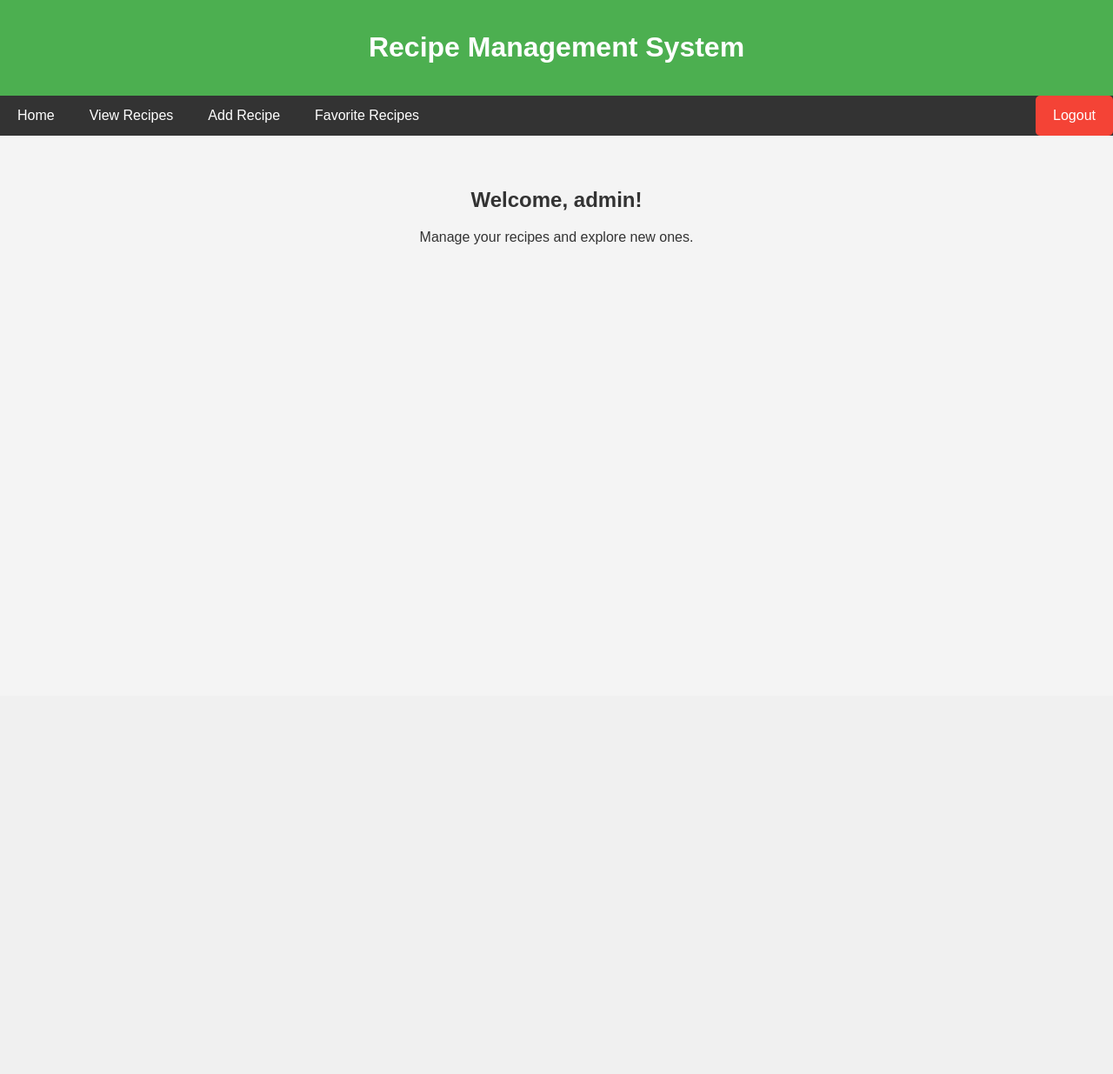
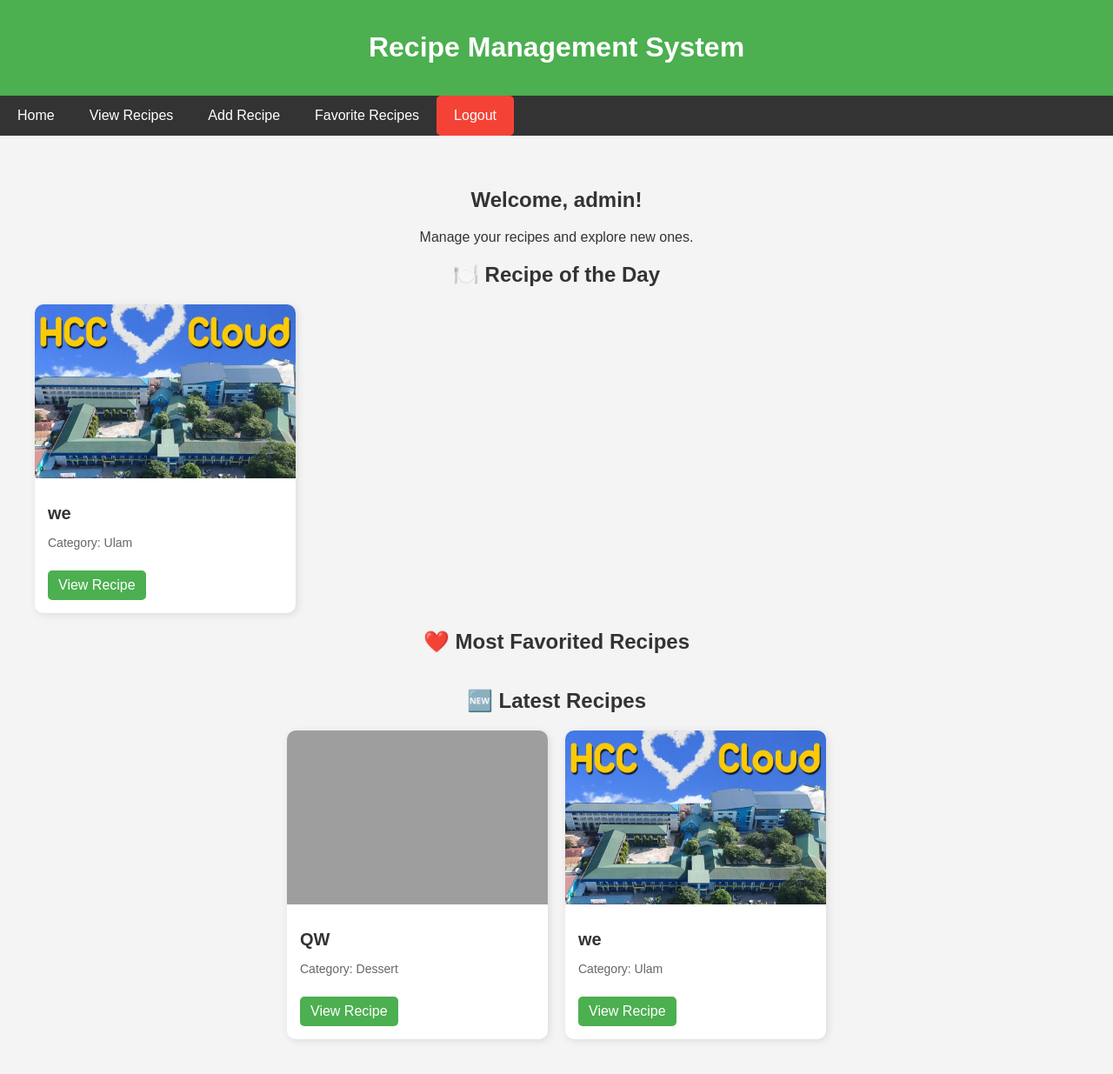
Before and after one commit to darren-simbulan/prelim, a PHP site: page /welcome.php in a window 1280 px wide. Shown: the whole page at 87% size. Before the commit the page ends 281 px from the top, so only its background shows below. Run offline with PHP 8.4, Linux system fonts and the light colour scheme; a user stored in the database is signed in; data comes from the database, SQL or seed files in the repository; data that the repository does not hold is empty; grey boxes are pictures that could not be loaded.

Commit message:
redesign

```diff
--- a/add_recipe.php
+++ b/add_recipe.php
@@ -23,7 +23,7 @@
     </div>
 
     <div class="nav">
-        <a href="dashboard.php">Home</a>
+        <a href="welcome.php">Home</a>
         <a href="index.php">View Recipes</a>
         <a href="add_recipe.php">Add Recipe</a>
         <a href="favorites.php">Favorite Recipes</a>
--- a/welcome.php
+++ b/welcome.php
@@ -4,6 +4,34 @@
     header("Location: index.html");
     exit();
 }
+
+$servername = "localhost";
+$username = "root";
+$password = "";
+$dbname = "user_db";
+
+$conn = new mysqli($servername, $username, $password, $dbname);
+if ($conn->connect_error) {
+    die("Connection failed: " . $conn->connect_error);
+}
+
+// Kuhanin ang pinakabagong 5 recipes
+$sql_latest = "SELECT * FROM recipes ORDER BY created_at DESC LIMIT 5";
+$result_latest = $conn->query($sql_latest);
+
+// Kuhanin ang most favorited recipes
+$sql_favorites = "SELECT recipes.*, COUNT(favorites.recipe_id) AS favorite_count
+                  FROM recipes
+                  JOIN favorites ON recipes.id = favorites.recipe_id
+                  GROUP BY favorites.recipe_id
+                  ORDER BY favorite_count DESC
+                  LIMIT 5";
+$result_favorites = $conn->query($sql_favorites);
+
+// Kuhanin ang Recipe of the Day (Random)
+$sql_random = "SELECT * FROM recipes ORDER BY RAND() LIMIT 1";
+$result_random = $conn->query($sql_random);
+$recipe_of_the_day = $result_random->fetch_assoc();
 ?>
 
 <!DOCTYPE html>
@@ -48,6 +76,48 @@
             padding: 20px;
             text-align: center;
         }
+        .recipe-container {
+            display: flex;
+            flex-wrap: wrap;
+            justify-content: center;
+            gap: 20px;
+        }
+        .recipe-card {
+            background: white;
+            width: 300px;
+            border-radius: 10px;
+            box-shadow: 2px 2px 10px rgba(0, 0, 0, 0.1);
+            overflow: hidden;
+            text-align: left;
+        }
+        .recipe-card img {
+            width: 100%;
+            height: 200px;
+            object-fit: cover;
+        }
+        .recipe-card .details {
+            padding: 15px;
+        }
+        .recipe-card h2 {
+            font-size: 20px;
+            margin: 10px 0;
+        }
+        .recipe-card p {
+            font-size: 14px;
+            color: #666;
+        }
+        .recipe-card a {
+            display: inline-block;
+            margin-top: 10px;
+            text-decoration: none;
+            background-color: #4CAF50;
+            color: white;
+            padding: 8px 12px;
+            border-radius: 5px;
+        }
+        .recipe-card a:hover {
+            background-color: #45a049;
+        }
         .btn-logout {
             background-color: #f44336;
             color: white;
@@ -57,6 +127,7 @@
             cursor: pointer;
             text-decoration: none;
             border-radius: 5px;
+            float: right;
         }
         .btn-logout:hover {
             background-color: #d32f2f;
@@ -70,17 +141,60 @@
     </div>
 
     <div class="nav">
-        <a href="dashboard.php">Home</a>
+        <a href="welcome.php">Home</a>
         <a href="index.php">View Recipes</a>
         <a href="add_recipe.php">Add Recipe</a>
         <a href="favorites.php">Favorite Recipes</a>
-        <a href="logout.php" class="btn-logout" style="float:right;">Logout</a>
+        <a href="logout.php" class="btn-logout">Logout</a>
     </div>
 
     <div class="container">
-        <h2>Welcome, <?php echo htmlspecialchars($_SESSION['username']); ?>!</h2>
+        <h2>Welcome, <?= htmlspecialchars($_SESSION['username']); ?>!</h2>
         <p>Manage your recipes and explore new ones.</p>
+
+        <h2>🍽️ Recipe of the Day</h2>
+        <div class="recipe-card">
+            <img src="<?= htmlspecialchars($recipe_of_the_day['image']) ?>" alt="<?= htmlspecialchars($recipe_of_the_day['title']) ?>">
+            <div class="details">
+                <h2><?= htmlspecialchars($recipe_of_the_day['title']) ?></h2>
+                <p>Category: <?= htmlspecialchars($recipe_of_the_day['category']) ?></p>
+                <a href="recipe.php?id=<?= $recipe_of_the_day['id'] ?>">View Recipe</a>
+            </div>
+        </div>
+
+        <h2>❤️ Most Favorited Recipes</h2>
+        <div class="recipe-container">
+            <?php while ($row = $result_favorites->fetch_assoc()): ?>
+                <div class="recipe-card">
+                    <img src="<?= htmlspecialchars($row['image']) ?>" alt="<?= htmlspecialchars($row['title']) ?>">
+                    <div class="details">
+                        <h2><?= htmlspecialchars($row['title']) ?></h2>
+                        <p>❤️ Favorited: <?= $row['favorite_count'] ?> times</p>
+                        <p>Category: <?= htmlspecialchars($row['category']) ?></p>
+                        <a href="recipe.php?id=<?= $row['id'] ?>">View Recipe</a>
+                    </div>
+                </div>
+            <?php endwhile; ?>
+        </div>
+
+        <h2>🆕 Latest Recipes</h2>
+        <div class="recipe-container">
+            <?php while ($row = $result_latest->fetch_assoc()): ?>
+                <div class="recipe-card">
+                    <img src="<?= htmlspecialchars($row['image']) ?>" alt="<?= htmlspecialchars($row['title']) ?>">
+                    <div class="details">
+                        <h2><?= htmlspecialchars($row['title']) ?></h2>
+                        <p>Category: <?= htmlspecialchars($row['category']) ?></p>
+                        <a href="recipe.php?id=<?= $row['id'] ?>">View Recipe</a>
+                    </div>
+                </div>
+            <?php endwhile; ?>
+        </div>
     </div>
 
 </body>
 </html>
+
+<?php
+$conn->close();
+?>
```
Also changed, not shown: add_favorite.php (added, +49 -0 lines), favorites.php (added, +63 -0 lines), index.php (+9 -5 lines), remove_favorite.php (added, +37 -0 lines).
